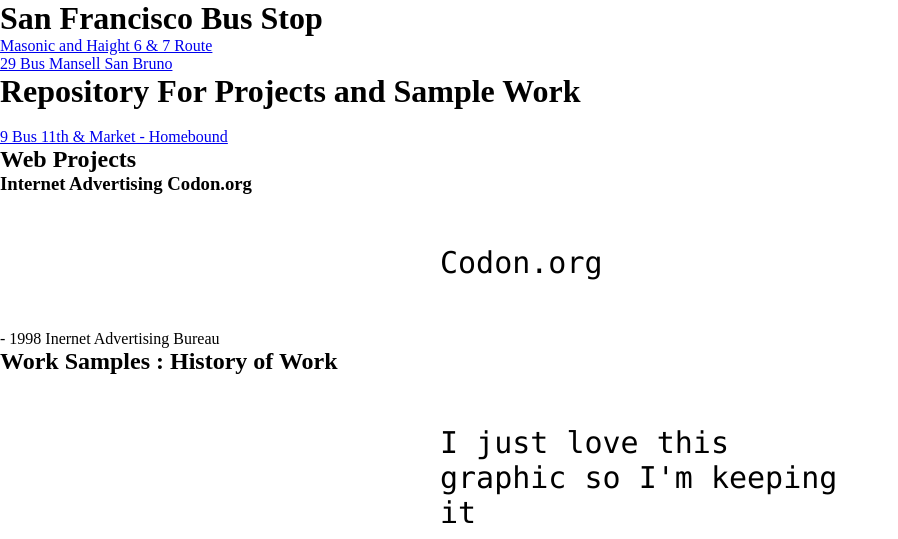
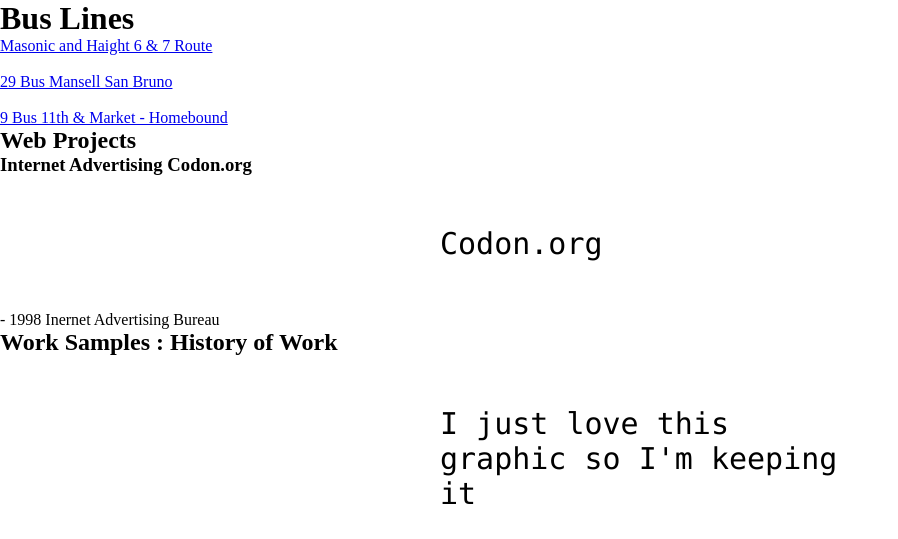
Before and after one commit to dopenessinfinite/dopenessinfinite.github.io, a plain HTML site: page index.html in a window 1280 px wide. Shown: the top 539 px of the page, without its empty margins (0-898 px from the left). Drawn offline with Linux system fonts and the light colour scheme.

Commit message:
moved bus links from head

```diff
--- a/index.html
+++ b/index.html
@@ -3,16 +3,18 @@
 <html>
 <head>
   <meta http-equiv="Content-Type" content="text/html; charset=utf-8"/>
+  <LINK href="styles.css" rel="stylesheet" type="text/css">
   <title>San Francisco Transit</title>
-  <h1>San Francisco Bus Stop</h1>
+
+
+</head>
+  <body>
+      <h1>Bus Lines</h1>
   <a href="http://www.nextmuni.com/predictor/adaPrediction.jsp?a=sf-muni&stopId=14958">Masonic and Haight 6 & 7 Route</a>
-  <br>
+  <br><br>
   <a href="http://www.nextmuni.com/predictor/adaPrediction.jsp?a=sf-muni&stopId=15350">29 Bus Mansell San Bruno</a>
-  <h1>Repository For Projects and Sample Work</h1>
-  <br>
+  <br><br>
   <a href="http://www.nextmuni.com/predictor/adaPrediction.jsp?a=sf-muni&r=9&s=3245">9 Bus 11th & Market - Homebound</a>
-  <LINK href="styles.css" rel="stylesheet" type="text/css">
-</head>
 <h2>Web Projects<h2>
   <h3>Internet Advertising Codon.org</h4>
   <p>Codon.org</p> - 1998 Inernet Advertising Bureau
```
